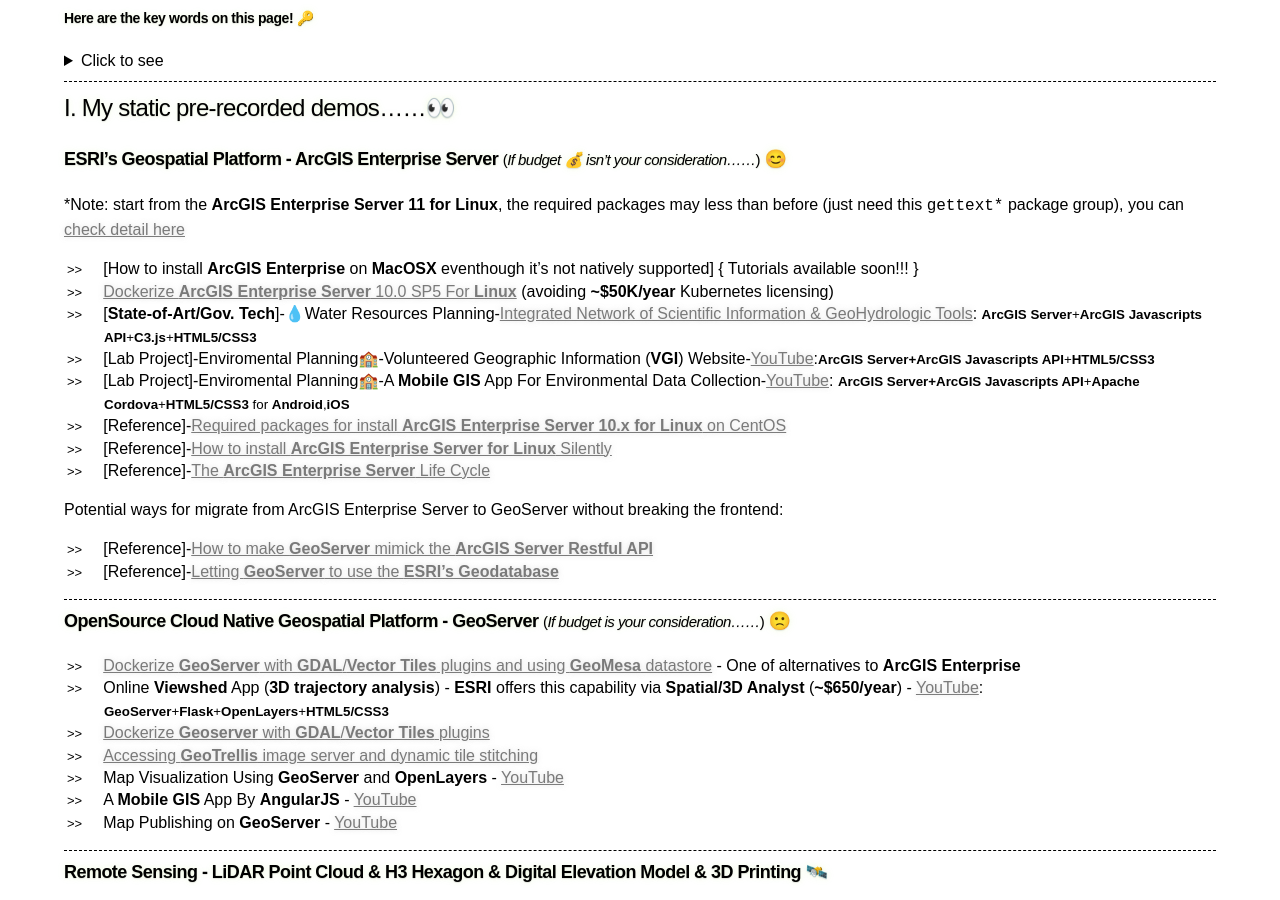
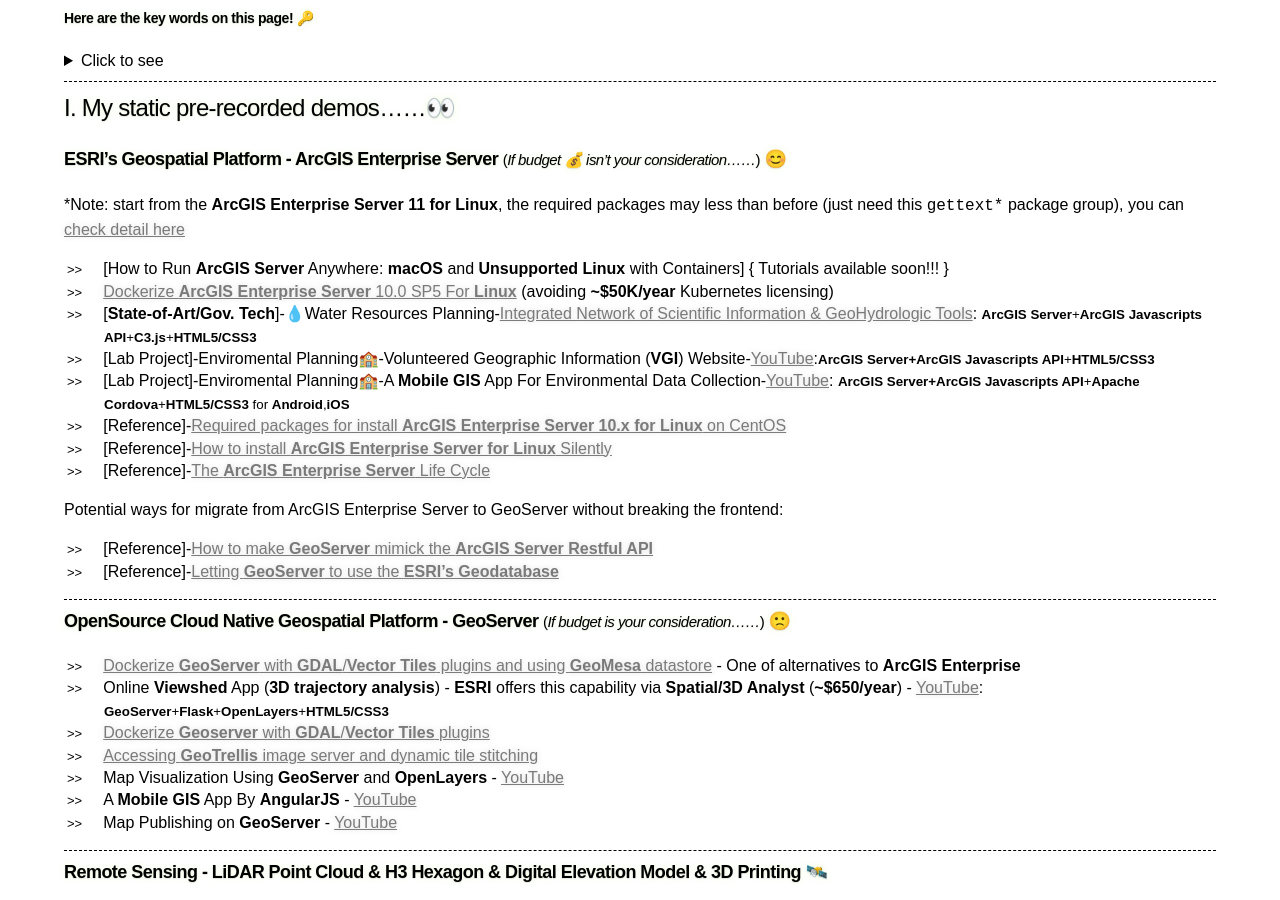
Before and after one commit to yanfuzhou/yanfuzhou.github.io, a Jekyll site: the page built from index.md, in a window 1280 px wide and 900 px high, scrolled down 386 px. Built offline with Jekyll 4.4.1, drawn with Linux system fonts in a browser that asks for light colours; our own code applies the rules of GitHub Pages for plain Markdown files.

```diff
--- a/index.md
+++ b/index.md
@@ -25,7 +25,7 @@
 
  *Note: start from the **ArcGIS Enterprise Server 11 for Linux**, the required packages may less than before (just need this `gettext*` package group), you can [check detail here](https://enterprise.arcgis.com/en/system-requirements/latest/linux/arcgis-server-system-requirements.htm)
 
-  - [How to install **ArcGIS Enterprise** on **MacOSX** eventhough it's not natively supported] { Tutorials available soon!!! }
+  - [How to Run **ArcGIS Server** Anywhere: **macOS** and **Unsupported Linux** with Containers] { Tutorials available soon!!! }
   - [Dockerize **ArcGIS Enterprise Server** 10.0 SP5 For **Linux**](docs/DockerizingArcGISServerForLinux.md) (avoiding **~$50K/year** Kubernetes licensing)
   - [**State-of-Art/Gov. Tech**]-💧Water Resources Planning-[Integrated Network of Scientific Information & GeoHydrologic Tools](https://nednr.nebraska.gov/insight/): <small>**ArcGIS Server**+**ArcGIS Javascripts API**+**C3.js**+**HTML5/CSS3**</small>
   - [Lab Project]-Enviromental Planning🏫-Volunteered Geographic Information (**VGI**) Website-[YouTube](https://www.youtube.com/watch?v=IKSWJbKdrSA):<small>**ArcGIS Server+ArcGIS Javascripts API**+**HTML5/CSS3**</small>
```
